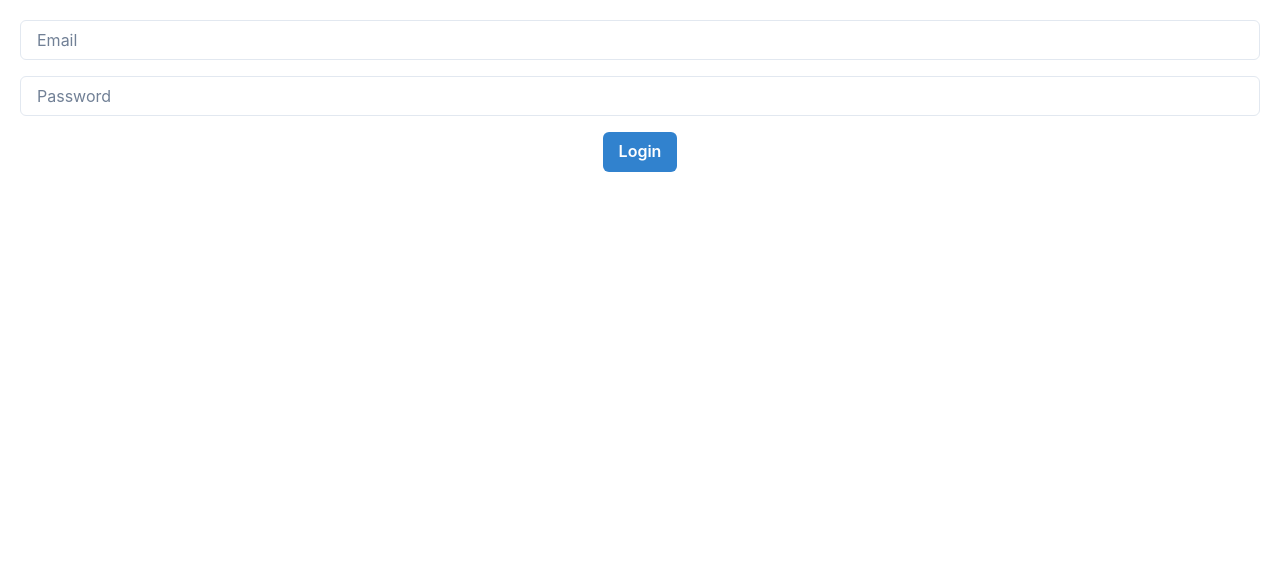
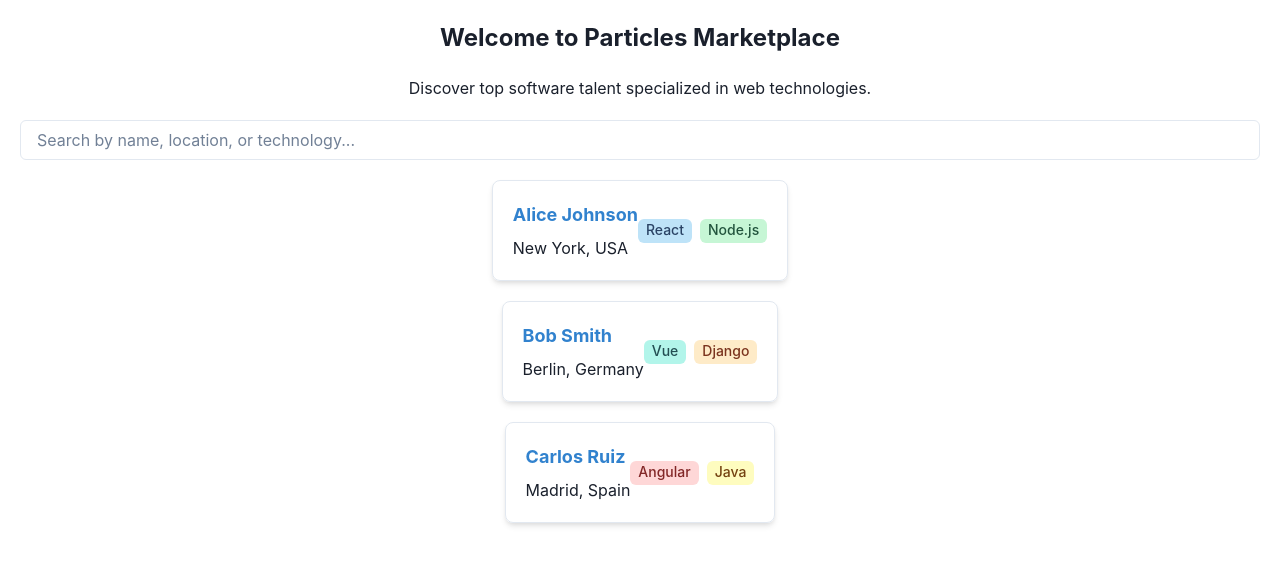
Before and after one commit to GPT-Engineer-App-Dev/digital-skills-hub, a React (Vite) app: page / in a window 1280 px wide. Before the commit this address led to /login. Shown: the top 564 px of the page. Built offline with nearby package versions, Linux system fonts and the light colour scheme; no server answers; sample sign-in values are in the browser's storage.

Commit message:
Resolved issues with login persistence and logout functionality by switching from sessionStorage to localStorage.

```diff
--- a/src/App.jsx
+++ b/src/App.jsx
@@ -11,7 +11,7 @@ function RouteIndex() {
   if (loginSuccess) {
     return <Index />;
   } else {
-    return sessionStorage.getItem('auth_token') ? <Index /> : <Navigate to="/login" />;
+    return localStorage.getItem('auth_token') ? <Index /> : <Navigate to="/login" />;
   }
 }
 
--- a/src/pages/Login.jsx
+++ b/src/pages/Login.jsx
@@ -19,7 +19,7 @@ const Login = () => {
     });
     const data = await response.json();
     if (response.ok) {
-      sessionStorage.setItem('auth_token', data.access_token);
+      localStorage.setItem('auth_token', data.access_token);
       navigate('/');
     } else {
       toast({
--- a/src/pages/Logout.jsx
+++ b/src/pages/Logout.jsx
@@ -5,7 +5,7 @@ const Logout = () => {
   const navigate = useNavigate();
 
   useEffect(() => {
-    sessionStorage.removeItem('auth_token');
+    localStorage.removeItem('auth_token');
     navigate('/login');
   }, [navigate]);
 
```
